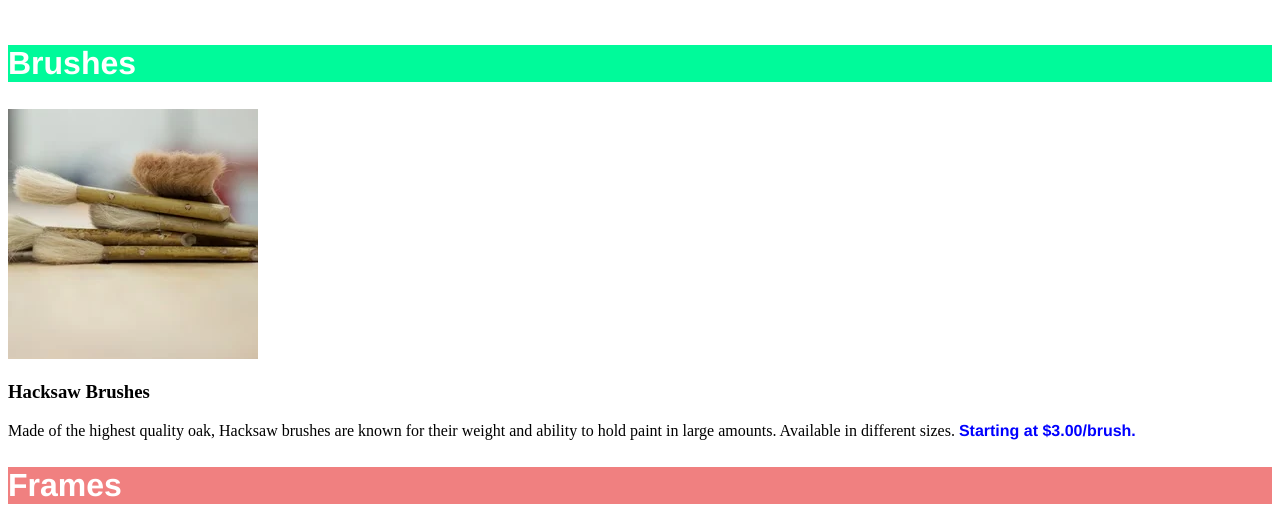
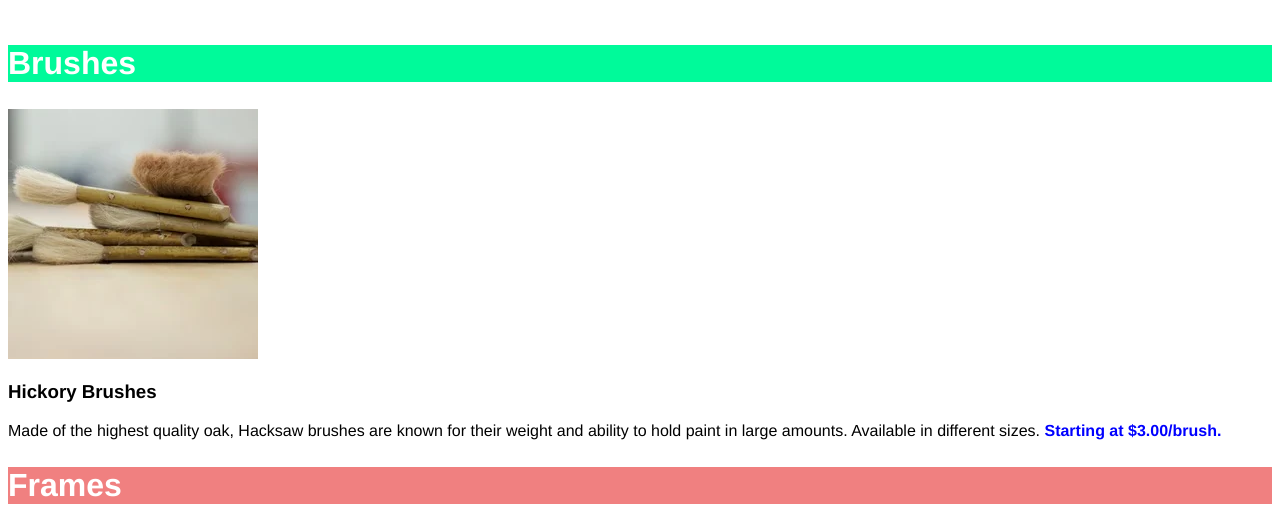
Before and after one commit to lydiakdmorgan/dasmoto, a plain HTML site: page index.html in a window 1280 px wide. Shown: the part 204-731 px from the top of the page. Drawn offline with Linux system fonts and the light colour scheme.

Commit message:
changed to hickory

```diff
--- a/index.html
+++ b/index.html
@@ -7,7 +7,7 @@
     <body>
         <h2 class="brushes">Brushes</h2>
         <img src="./resources/images/hacksaw.webp">
-        <h3>Hacksaw Brushes</h3>
+        <h3>Hickory Brushes</h3>
         <p>Made of the highest quality oak, Hacksaw brushes are known for their weight and ability to hold paint in large amounts. Available in different sizes. <strong>Starting at $3.00/brush.</strong></p>
         <h2 class="frames">Frames</h2>
         <img src="./resources/images/frames.webp">
--- a/resources/index.css
+++ b/resources/index.css
@@ -1,4 +1,6 @@
-
+* {
+    font-family: "Helvetica", sans-serif;
+}
 
 h1 {
     background-image: url(./images/pattern.webp);
```
Also changed, not shown: 1 other file.
